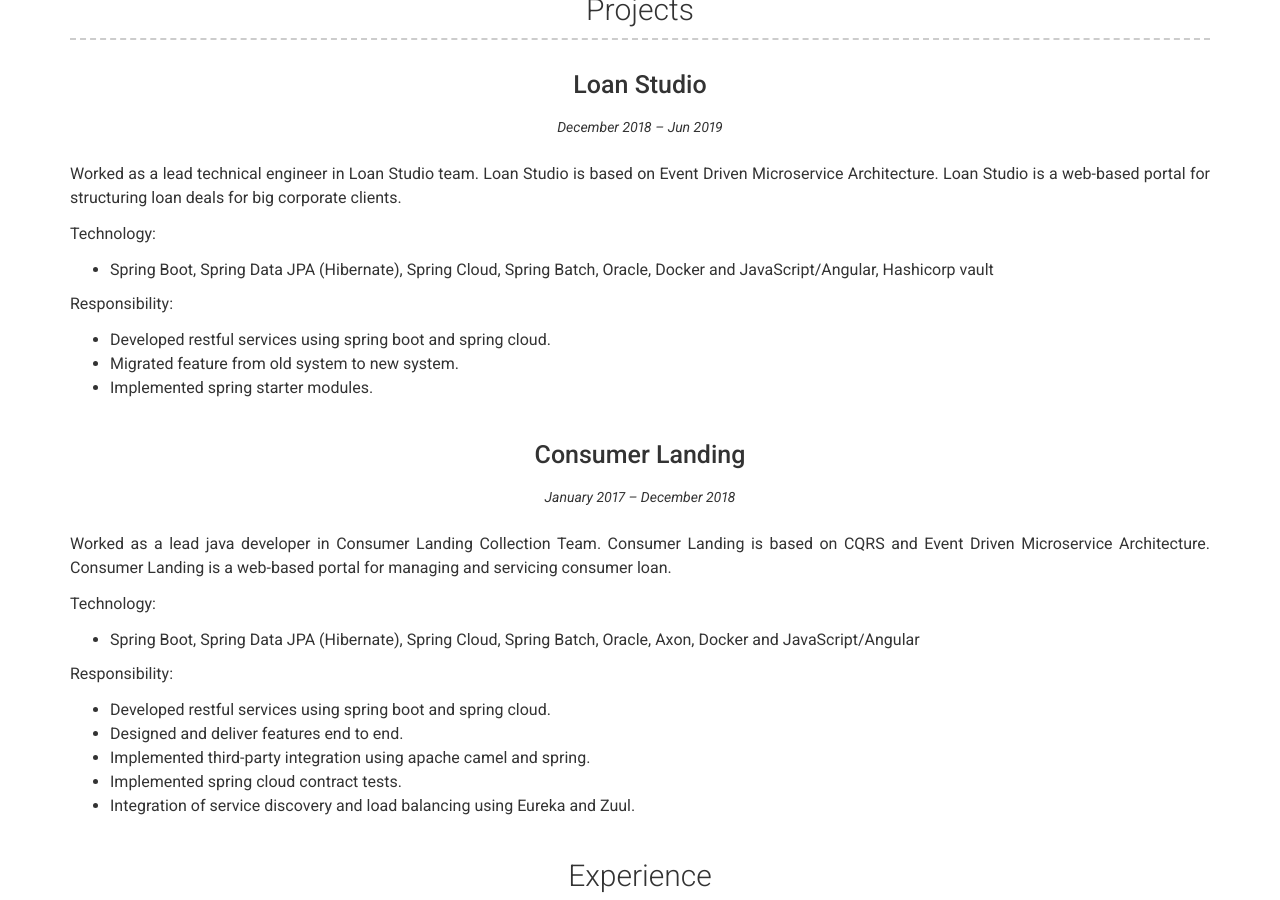
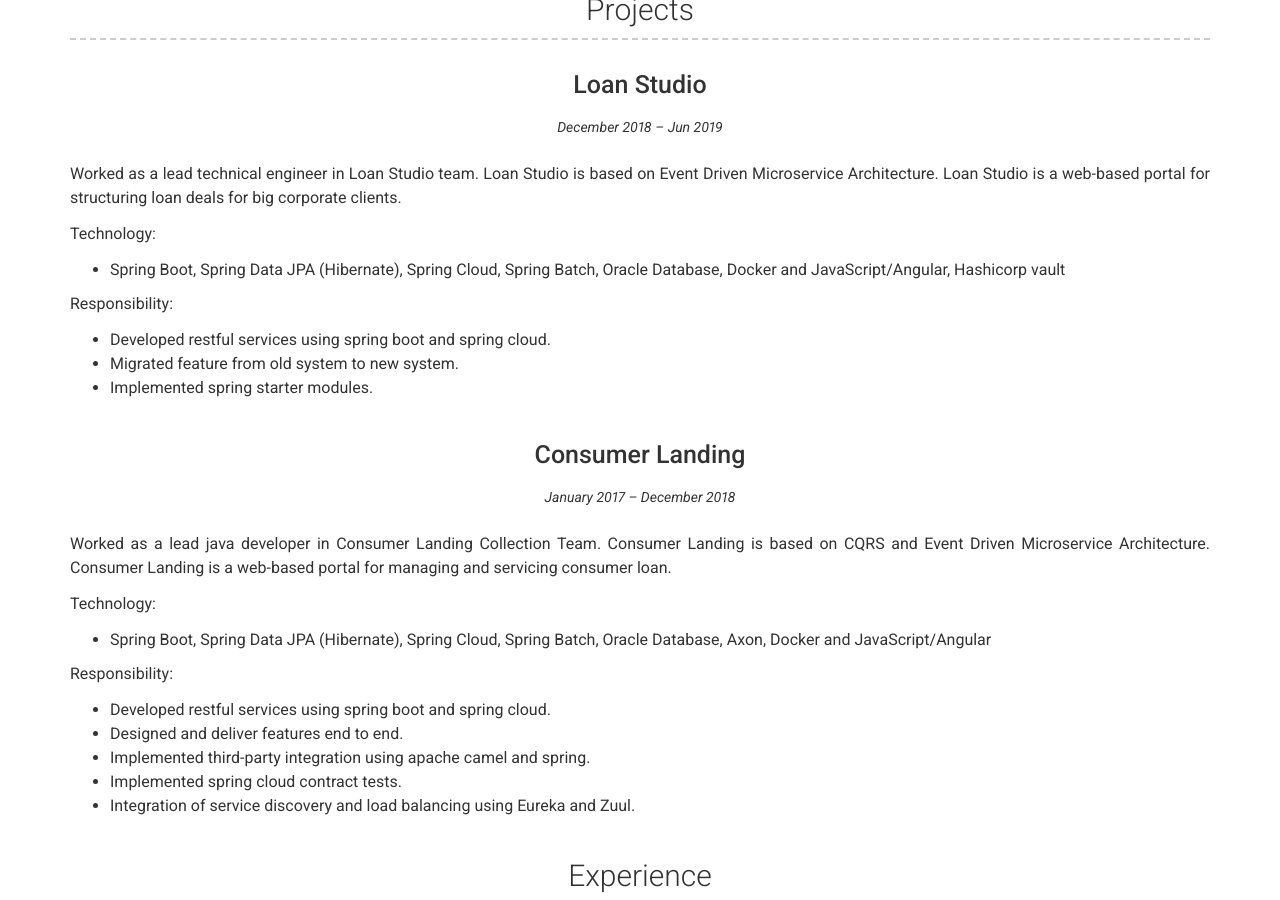
Before and after one commit to mradulpandey/mradulpandey.github.io, a Jekyll site: the page built from index.md, in a window 1280 px wide and 900 px high, scrolled down 903 px. Built offline with Jekyll 4.4.1, drawn with Linux system fonts in a browser that asks for light colours.

Commit message:
Added project

```diff
--- a/_data/projects.yml
+++ b/_data/projects.yml
@@ -16,7 +16,7 @@
     Worked as a lead technical engineer in Loan Studio team. Loan Studio is based on Event Driven Microservice Architecture. Loan Studio is a web-based portal for structuring loan deals for big corporate clients.
 
      Technology:
-      - Spring Boot, Spring Data JPA (Hibernate), Spring Cloud, Spring Batch, Oracle, Docker and
+      - Spring Boot, Spring Data JPA (Hibernate), Spring Cloud, Spring Batch, Oracle Database, Docker and
       JavaScript/Angular, Hashicorp vault
 
      Responsibility:
@@ -33,7 +33,7 @@
 
       Technology:
 
-      - Spring Boot, Spring Data JPA (Hibernate), Spring Cloud, Spring Batch, Oracle, Axon, Docker and
+      - Spring Boot, Spring Data JPA (Hibernate), Spring Cloud, Spring Batch, Oracle Database, Axon, Docker and
         JavaScript/Angular
 
       Responsibility:
```
